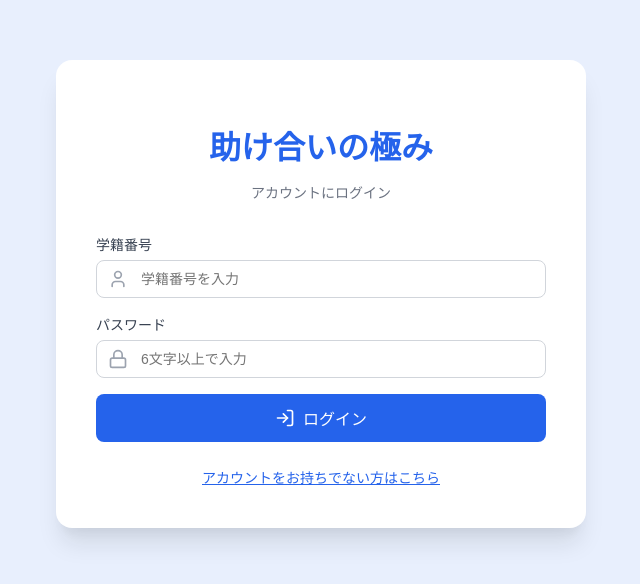
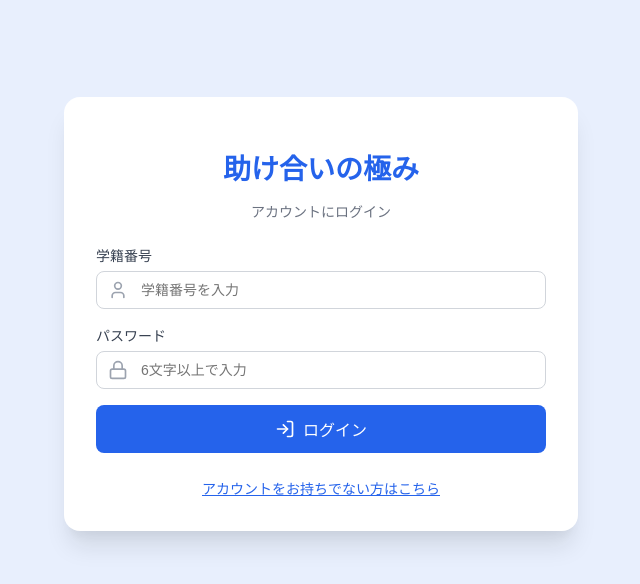
Before and after one commit to MichaleScofield1/tasukeai, a React (Create React App) app: page / in a window 1280 px wide. Shown: the part 106-690 px from the top of the page, without its empty margins (319-959 px from the left). Built offline with nearby package versions, Linux system fonts and the light colour scheme; no server answers; sample sign-in values are in the browser's storage.

Commit message:
Refine styles in Login component
Updated styles for modal overlay and form container in Login component.

```diff
--- a/src/Login.jsx
+++ b/src/Login.jsx
@@ -301,16 +301,21 @@ const Login = ({ onLoginSuccess }) => {
     position: 'fixed', top: 0, left: 0, right: 0, bottom: 0,
     backgroundColor: 'rgba(37, 99, 235, 0.1)',
     display: 'flex', alignItems: 'center', justifyContent: 'center',
-    minHeight: '100vh'
+    minHeight: '100vh',
+    overflowY: 'auto', // スクロール可能に
+    padding: '20px 0' // 上下に余白
   };
 
   const formContainerStyle = {
     backgroundColor: 'white',
     borderRadius: '16px',
-    padding: '40px',
+    padding: '32px', // パディングを少し縮小
     maxWidth: '450px',
     width: '90%',
-    boxShadow: '0 20px 25px -5px rgba(0, 0, 0, 0.1), 0 10px 10px -5px rgba(0, 0, 0, 0.04)'
+    boxShadow: '0 20px 25px -5px rgba(0, 0, 0, 0.1), 0 10px 10px -5px rgba(0, 0, 0, 0.04)',
+    margin: 'auto', // 中央配置
+    maxHeight: '95vh', // 最大高さを設定
+    overflowY: 'auto' // コンテナ内もスクロール可能に
   };
 
   // ====================================================================
@@ -319,8 +324,9 @@ const Login = ({ onLoginSuccess }) => {
   return (
     <div style={modalOverlayStyle}>
       <div style={formContainerStyle}>
-        <div style={{ textAlign: 'center', marginBottom: '32px' }}>
-          <h1 style={{ fontSize: '32px', fontWeight: 'bold', color: '#2563eb', marginBottom: '8px' }}>
+        {/* タイトル */}
+        <div style={{ textAlign: 'center', marginBottom: '24px' }}>
+          <h1 style={{ fontSize: '28px', fontWeight: 'bold', color: '#2563eb', marginBottom: '8px' }}>
             助け合いの極み
           </h1>
           <p style={{ color: '#6b7280', fontSize: '14px' }}>
@@ -450,7 +456,7 @@ const Login = ({ onLoginSuccess }) => {
           </form>
         ) : (
           <form onSubmit={handleRegister}>
-            <div style={{ display: 'flex', flexDirection: 'column', gap: '16px' }}>
+            <div style={{ display: 'flex', flexDirection: 'column', gap: '12px' }}>
 
               <div>
                 <label style={{
```
